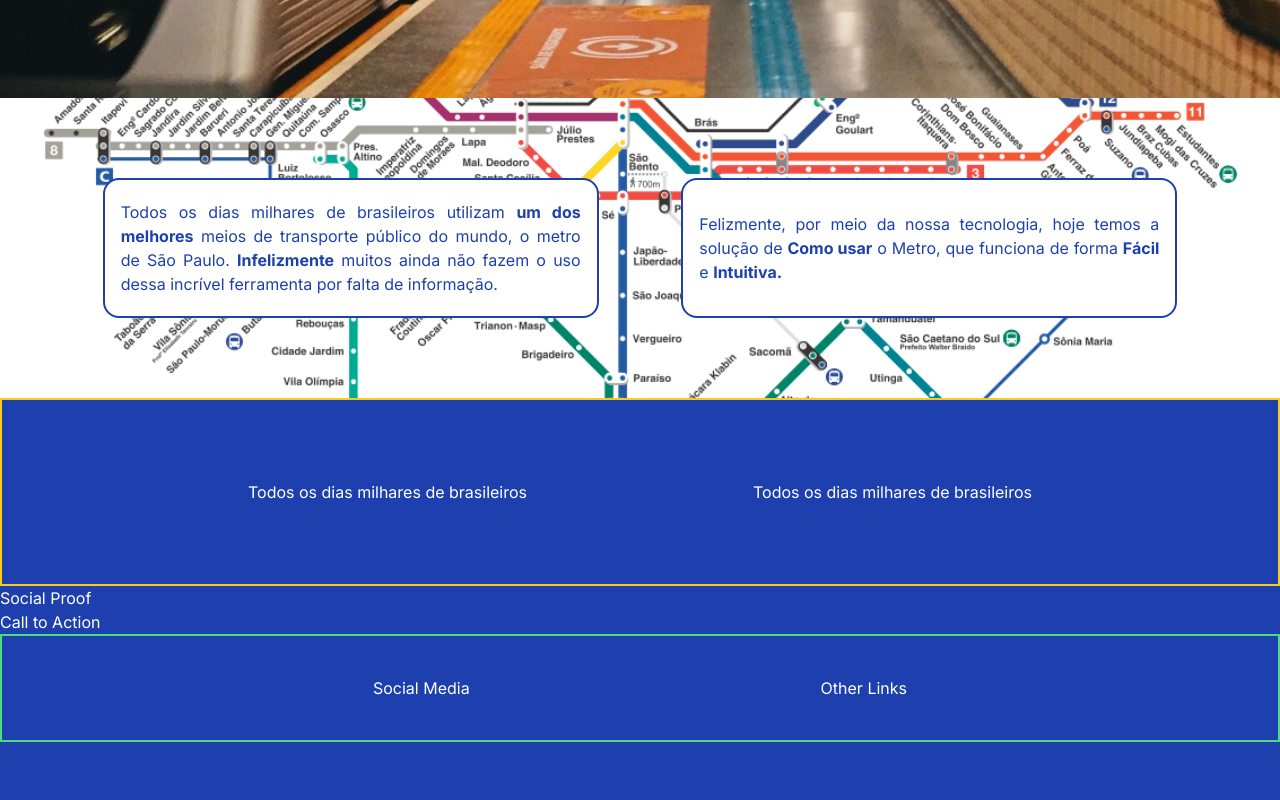
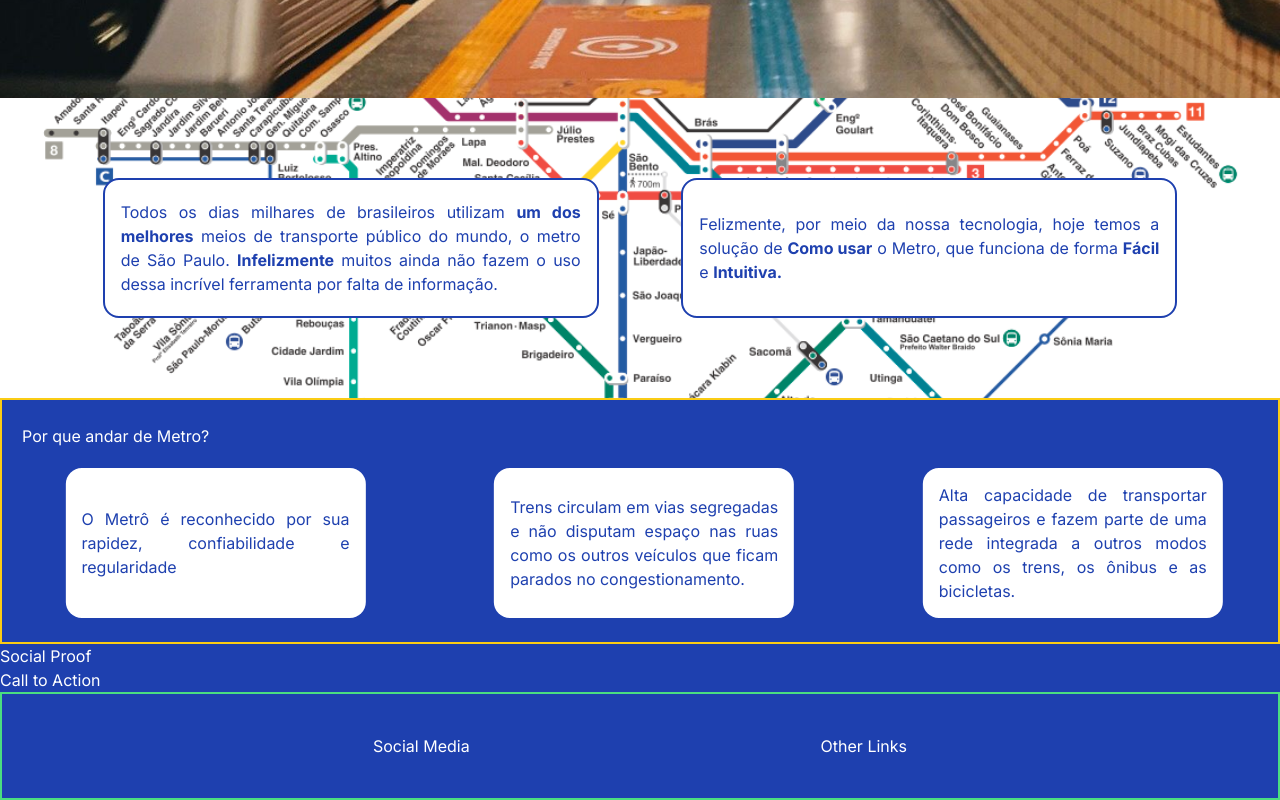
Before and after one commit to xtaveira/nextjs-landing-1, a Next.js app: page / in a window 1280 px wide. Shown: the part 488-1288 px from the top of the page. Before the commit the page ends 1230 px from the top, so only its background shows below. Built offline with nearby package versions, Linux system fonts and the light colour scheme.

Commit message:
FeatureCard implementation

```diff
--- /dev/null
+++ b/components/FeatureCard.tsx
@@ -0,0 +1,15 @@
+import React from 'react'
+
+type Props = {
+    text: string
+}
+
+const FeatureCard = ({text}: Props) => {
+  return (
+    <div className="w-[300px] py-3 px-4 bg-white text-blue-800 rounded-[1rem] text-justify items-center flex h-[150px]">
+        <p>{text}</p>
+    </div>
+  )
+}
+
+export default FeatureCard
--- a/components/Features.tsx
+++ b/components/Features.tsx
@@ -1,11 +1,48 @@
+"use client"
+
 import React from 'react'
+import FeatureCard from './FeatureCard'
+
+import { Swiper, SwiperSlide } from 'swiper/react'
+import "swiper/css"
+import { Autoplay } from 'swiper/modules'
 
 const Features = () => {
+
+  const benefits = [
+    {desc: "A existência do Metrô resulta em reduções de: consumo de combustíveis utilizados pelos outros modos; custos de manutenção e operação de vias; tempos de viagens e de acidentes."},
+    {desc: "O Metrô é reconhecido por sua rapidez, confiabilidade e regularidade"},
+    {desc: "Trens circulam em vias segregadas e não disputam espaço nas ruas como os outros veículos que ficam parados no congestionamento."},
+    {desc: "Alta capacidade de transportar passageiros e fazem parte de uma rede integrada a outros modos como os trens, os ônibus e as bicicletas."},
+    {desc: "A operação da rede do Metrô gera uma série de benefícios, além daqueles devidos a sua própria função."},
+    {desc: "A existência do Metrô resulta em reduções de: emissão de poluentes e dos gases de efeito estufa; redução dos custos operacionais contra ônibus, automóveis e motocicletas;"},
+    {desc: "Morar perto do metrô acaba sendo uma exigência para a maioria das pessoas que usam esse meio de transporte como aliado na busca pela otimização do tempo."},
+    {desc: "Sendo assim, quando botamos na ponta do lápis, mesmo sem o benefício do vale-transporte, andar de metrô gera muito menos gastos do que os carros."},
+    {desc: "Ter uma estação de metrô perto de casa economiza não somente dinheiro, mas também o seu tão precioso tempo."},
+    {desc: "Conquista mais tempo com a sua família, mais tempo para cuidar da sua saúde, do seu bem-estar e, ainda, otimiza o seu dia."},
+  ]
+
   return (
-    <section className="border-2 border-yellow-400 w-full py-20 px-5 flex justify-evenly items-center
+    <section className="border-2 border-yellow-400 w-full py-6 px-5 flex justify-evenly items-center
     flex-col md:flex-row">
-        <div>Todos os dias milhares de brasileiros</div>
-        <div>Todos os dias milhares de brasileiros</div>
+      <div className="flex flex-col w-full items-start gap-5">
+        <h3>Por que andar de Metro?</h3>
+        <Swiper
+        slidesPerView={3}
+        loop={false}
+        autoplay={{delay:0, disableOnInteraction: false}}
+        speed={9000}
+        modules={[Autoplay]}
+        className="w-full justify-center items-center flex"
+        spaceBetween={50}
+        >
+          {benefits.map((benefit,index) => (
+            <SwiperSlide key={index} className='flex items-center'>
+              <FeatureCard text={benefit.desc} />
+            </SwiperSlide>
+          ))}
+        </Swiper>
+      </div>
     </section>
   )
 }
```
Also changed, not shown: package.json (+6 -5 lines), 1 other file (tests, documents, lock files or other folders).
